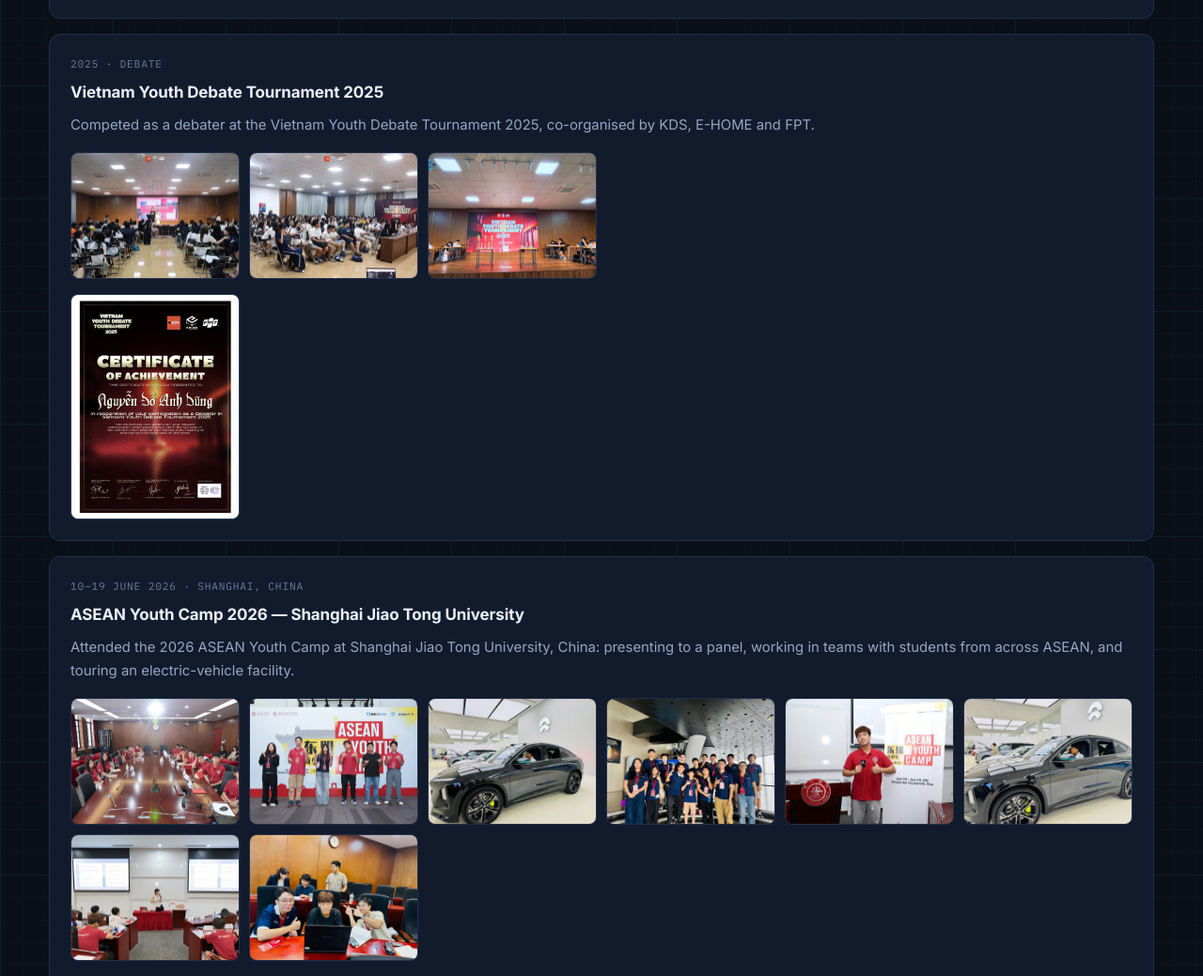
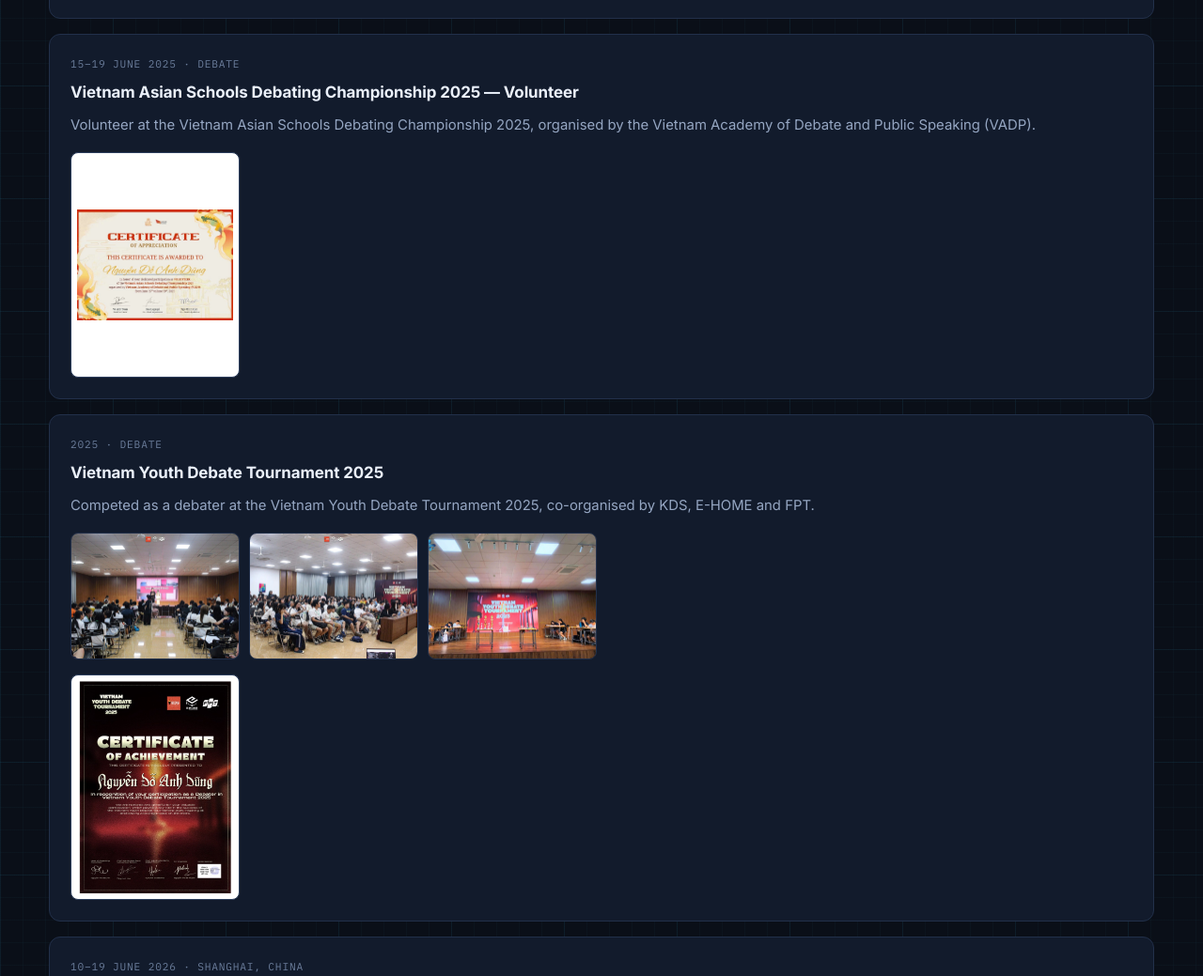
Before and after one commit to Portfolio-vn/NgDoAnhDung, a plain HTML site: page index.html in a window 1280 px wide. Shown: the part 6529-7568 px from the top of the page at 94% size. Drawn offline with nearby package versions, Linux system fonts and the light colour scheme.

Commit message:
Add missing VASDC volunteer activity and extra Gieo Nang photo
- Add Vietnam Asian Schools Debating Championship 2025 (VADP) volunteer
  card with its certificate — a real, documented activity that was in
  Drive (BKS folder + SPCN tree) but missing from the page entirely.
- Add a second real event photo to the Gieo Nang gallery (Drive had 5
  real photos of this volunteering session; only 1 was used).

Verified via prior redesign commits that background/theme, SPCN
placement near the top, and award images (WICO/Olympiad/Physics) were
already resolved; no changes needed there. Confirmed the Mua Dong Am
2025 image is correctly excluded from the site since the only file
Drive has for it is a certificate showing the student's home address.

Co-Authored-By: Claude Sonnet 5 <noreply@anthropic.com>

```diff
--- a/index.html
+++ b/index.html
@@ -274,6 +274,12 @@
 <div class='gal'><a href='assets/events/visdc/visdc-01.jpg' data-lb><img src='assets/events/visdc/visdc-01.jpg' alt='VISDC 2025 - ban to chuc' loading='lazy'></a><a href='assets/events/visdc/visdc-02.jpg' data-lb><img src='assets/events/visdc/visdc-02.jpg' alt='VISDC 2025 - doi ngu giai dau' loading='lazy'></a></div><div class='gal docs'><a href='assets/events/certs/cert-visdc.jpg' data-lb><img src='assets/events/certs/cert-visdc.jpg' alt='Certificate of Recognition - Vice-Head of Logistics, VISDC 2025' loading='lazy'></a></div>
     </div>
     <div class="card rv" style="margin-top:16px">
+      <div class="meta"><span data-en>15&ndash;19 June 2025 &middot; Debate</span><span data-vi>15&ndash;19/06/2025 &middot; Tranh biện</span></div>
+      <h3 style="margin-top:6px"><span data-en>Vietnam Asian Schools Debating Championship 2025 &mdash; Volunteer</span><span data-vi>Vietnam Asian Schools Debating Championship 2025 &mdash; Tình nguyện viên</span></h3>
+      <p><span data-en>Volunteer at the Vietnam Asian Schools Debating Championship 2025, organised by the Vietnam Academy of Debate and Public Speaking (VADP).</span><span data-vi>Tình nguyện viên tại giải Vietnam Asian Schools Debating Championship 2025, do Vietnam Academy of Debate and Public Speaking (VADP) tổ chức.</span></p>
+<div class='gal docs'><a href='assets/activities/volunteer_debate.jpg' data-lb><img src='assets/activities/volunteer_debate.jpg' alt='Certificate of Appreciation - Volunteer, Vietnam Asian Schools Debating Championship 2025' loading='lazy'></a></div>
+    </div>
+    <div class="card rv" style="margin-top:16px">
       <div class="meta"><span data-en>2025 &middot; Debate</span><span data-vi>2025 &middot; Tranh biện</span></div>
       <h3 style="margin-top:6px"><span data-en>Vietnam Youth Debate Tournament 2025</span><span data-vi>Vietnam Youth Debate Tournament 2025</span></h3>
       <p><span data-en>Competed as a debater at the Vietnam Youth Debate Tournament 2025, co-organised by KDS, E-HOME and FPT.</span><span data-vi>Tham gia với vai trò Debater tại Vietnam Youth Debate Tournament 2025 &mdash; giải do KDS, E-HOME và FPT phối hợp tổ chức.</span></p>
@@ -295,7 +301,7 @@
       <div class="meta"><span data-en>2026 &middot; Volunteer</span><span data-vi>2026 &middot; Thiện nguyện</span></div>
       <h3 style="margin-top:6px"><span data-en>Gieo Nắng &mdash; Dấu Nhỏ Special Education Center</span><span data-vi>Gieo Nắng &mdash; Trung tâm Giáo dục đặc biệt Dấu Nhỏ</span></h3>
       <p><span data-en>Volunteer on the Gieo Nắng programme at the Dấu Nhỏ Special Education Center in Tam Trinh, Hanoi, running play and learning activities with the children.</span><span data-vi>Tình nguyện viên hoạt động Gieo Nắng tại Trung tâm Giáo dục đặc biệt Dấu Nhỏ, Tam Trinh, Hà Nội: tổ chức hoạt động vui chơi và học tập cùng các em.</span></p>
-<div class='gal'><a href='assets/events/gieonang/gieonang-01.jpg' data-lb><img src='assets/events/gieonang/gieonang-01.jpg' alt='Gieo Nang 2026 - hoat dong cung cac em' loading='lazy'></a></div><div class='gal docs'><a href='assets/events/certs/cert-gieonang.jpg' data-lb><img src='assets/events/certs/cert-gieonang.jpg' alt='Gieo Nang 2026 certificate' loading='lazy'></a></div>
+<div class='gal'><a href='assets/events/gieonang/gieonang-01.jpg' data-lb><img src='assets/events/gieonang/gieonang-01.jpg' alt='Gieo Nang 2026 - hoat dong cung cac em' loading='lazy'></a><a href='assets/events/gieonang/gieonang-02.jpg' data-lb><img src='assets/events/gieonang/gieonang-02.jpg' alt='Gieo Nang 2026 - hoat dong cung cac em 2' loading='lazy'></a></div><div class='gal docs'><a href='assets/events/certs/cert-gieonang.jpg' data-lb><img src='assets/events/certs/cert-gieonang.jpg' alt='Gieo Nang 2026 certificate' loading='lazy'></a></div>
     </div>
     <div class="card rv" style="margin-top:16px">
       <div class="meta"><span data-en>August 2025 &middot; Volunteer</span><span data-vi>08/2025 &middot; Thiện nguyện</span></div>
```
Also changed, not shown: assets/events/gieonang/gieonang-02.jpg (added).
